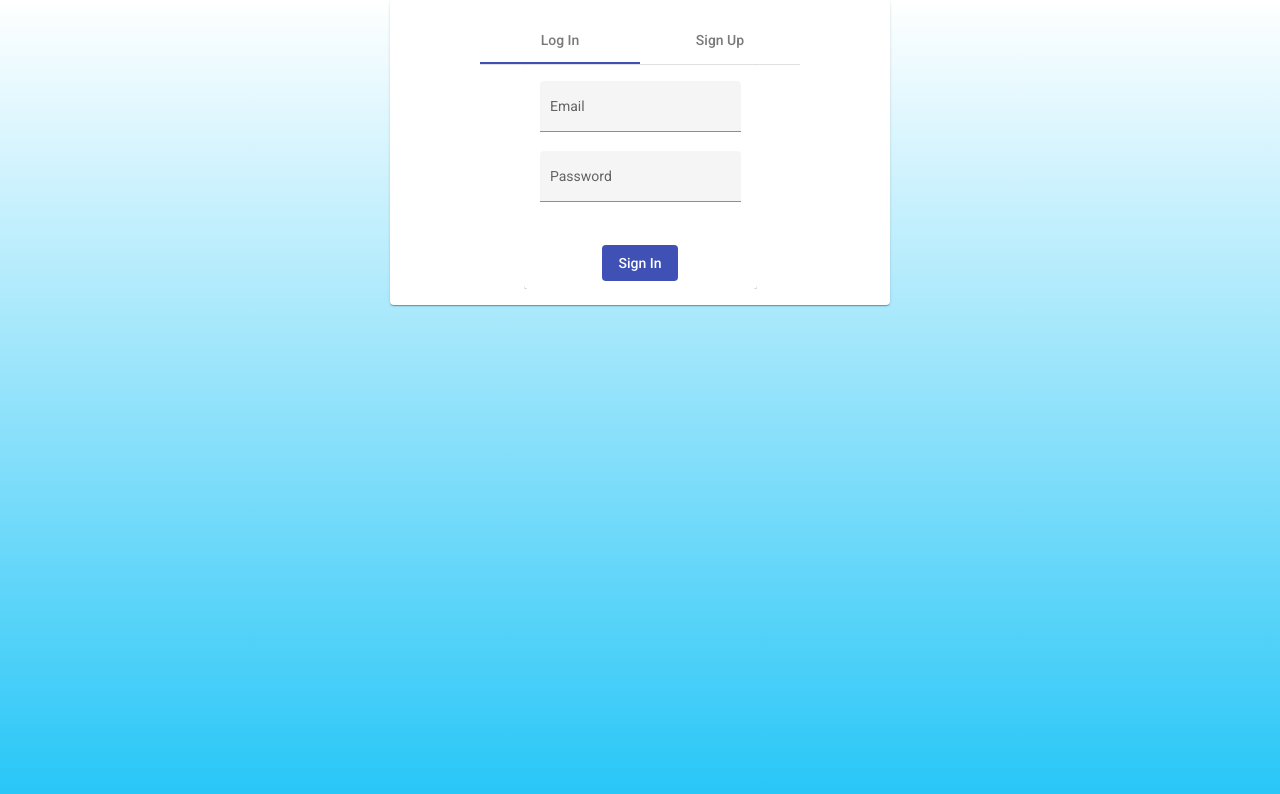
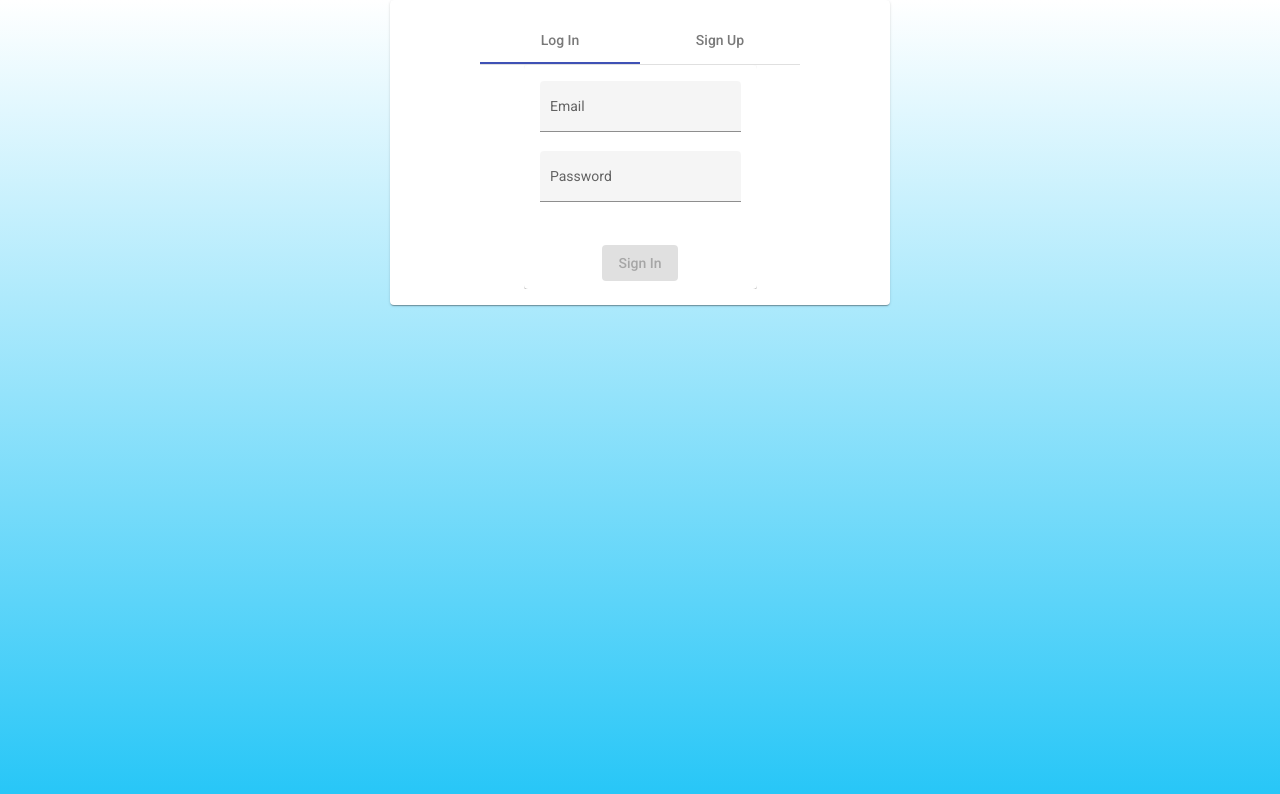
Before and after one commit to sednaProje/StajProje, an Angular app: page / in a window 1280 px wide. Shown: the top 794 px of the page. Built offline with nearby package versions, Linux system fonts and the light colour scheme.

Commit message:
Update login.component.html

```diff
--- a/src/app/Pages/login/login.component.html
+++ b/src/app/Pages/login/login.component.html
@@ -21,7 +21,7 @@
             </form>
           </mat-card-content>
           <mat-card-actions>
-            <button (click)="login()" mat-flat-button color="primary">Sign In</button>
+            <button (click)="login()" mat-flat-button color="primary" [disabled] = "!username ||!password">Sign In</button>
           </mat-card-actions>
         </mat-card></mat-tab>
       <br />  <br />
```
